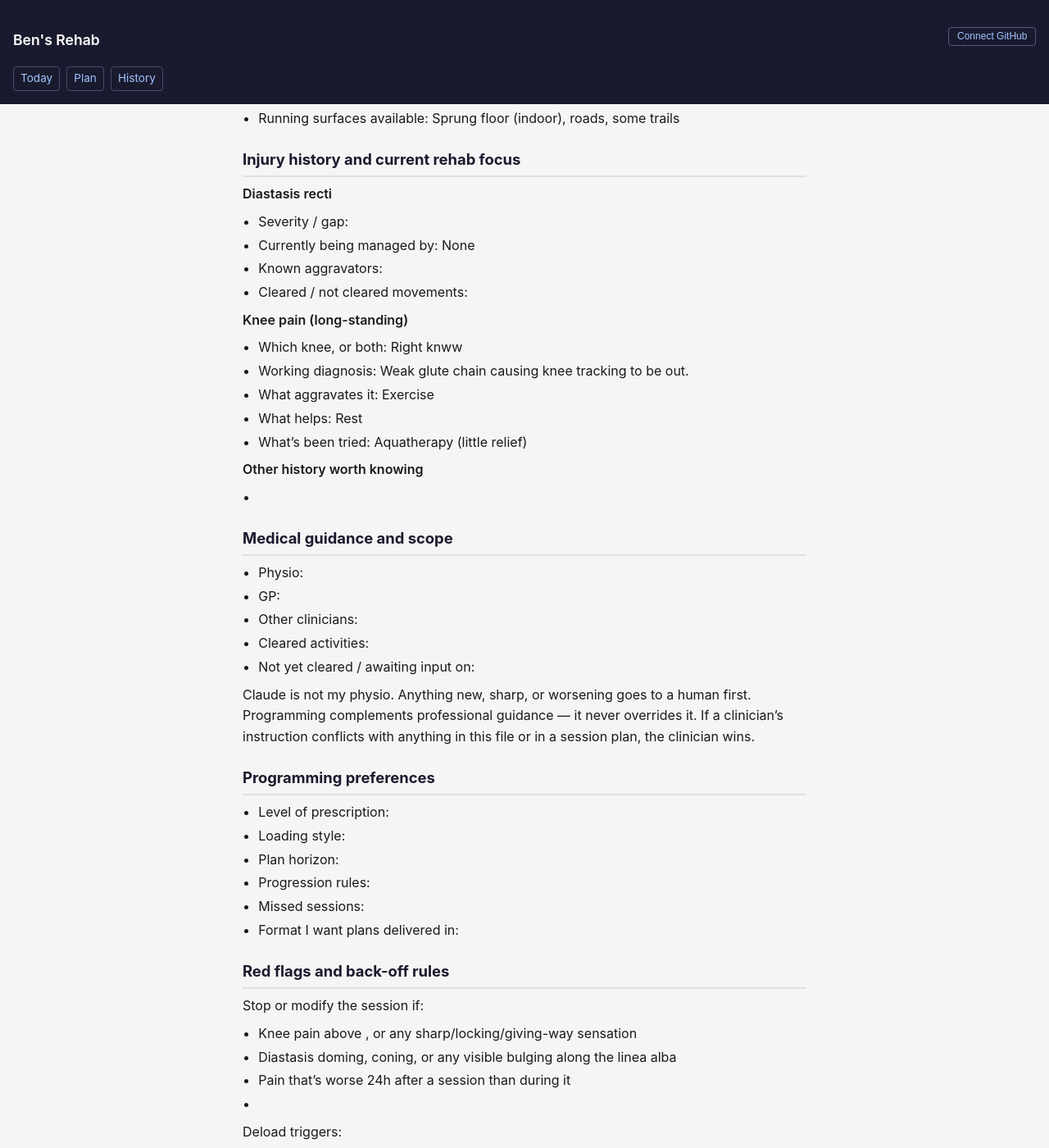
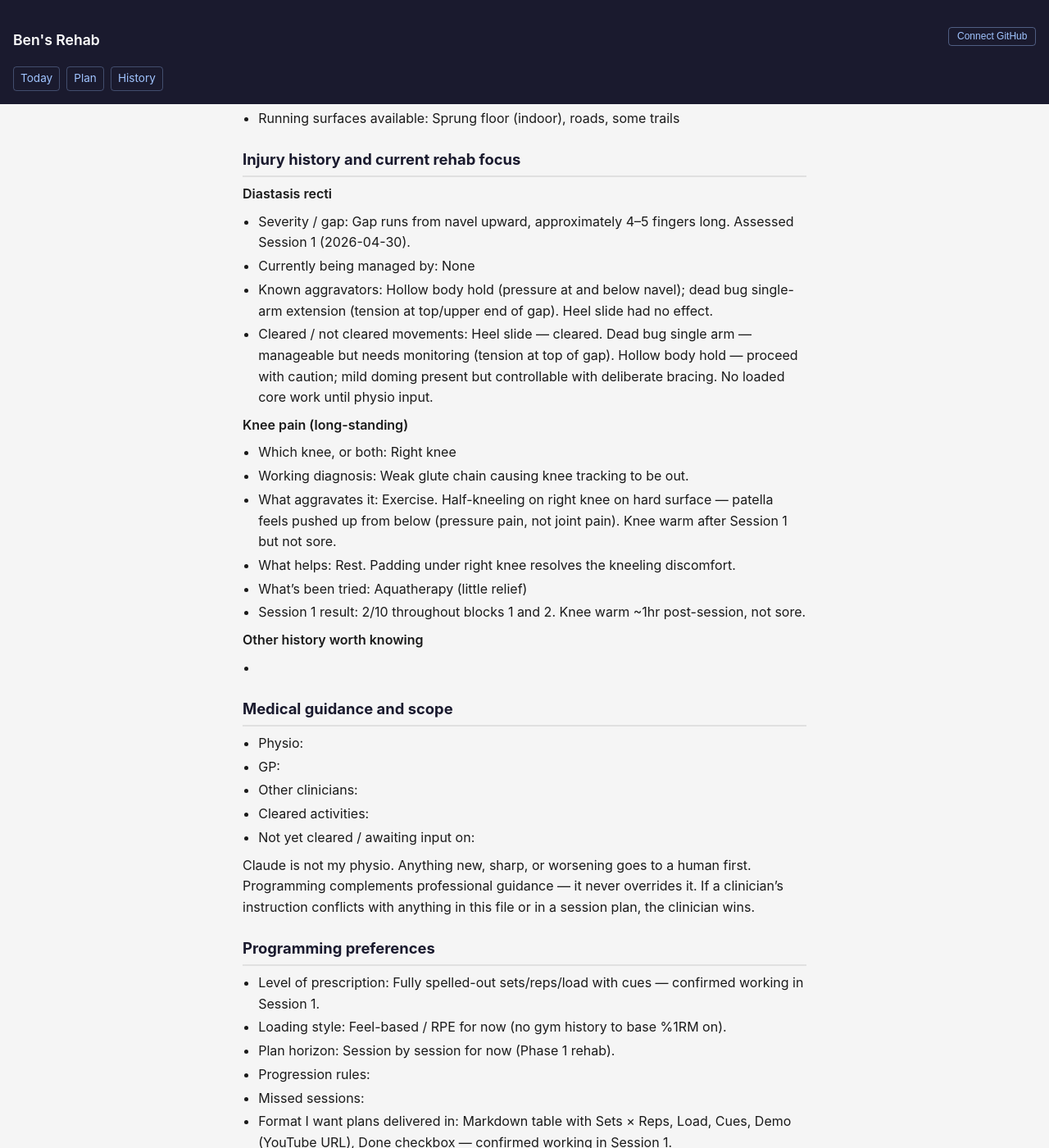
Before and after one commit to oharab/oharab.github.io, a Jekyll site: the page built from CLAUDE.md, in a window 1280 px wide and 1400 px high, scrolled down 3916 px. Shown: the whole window at 82% size. Built offline with Jekyll 4.4.1, drawn with Linux system fonts in a browser that asks for light colours; our own code applies the rules of GitHub Pages for plain Markdown files; some of the changed text lies outside the part shown.

Commit message:
feat: add session 2 and update baseline from session 1
- Update CLAUDE.md with diastasis gap location (navel upward, 4-5 fingers),
  known aggravators (hollow body, dead bug), and knee observations from session 1
- Fill in red flag threshold (knee > 3/10), programming preferences confirmed
- Update plan.md: sessions completed 1, short-term objectives status updated
- Add session 2 plan (2026-05-03): single-leg bridge progression, eccentric step-up,
  dead bug arm+leg intro, ring hang and support retry, half-kneeling cue for padding

```diff
--- a/CLAUDE.md
+++ b/CLAUDE.md
@@ -135,17 +135,18 @@ Gymnastics is not a standalone goal with a milestone. As the knee becomes more r
 ## Injury history and current rehab focus
 
 **Diastasis recti**
-- Severity / gap: <!-- placeholder -->
+- Severity / gap: Gap runs from navel upward, approximately 4–5 fingers long. Assessed Session 1 (2026-04-30).
 - Currently being managed by: None
-- Known aggravators: <!-- placeholder -->
-- Cleared / not cleared movements: <!-- placeholder -->
+- Known aggravators: Hollow body hold (pressure at and below navel); dead bug single-arm extension (tension at top/upper end of gap). Heel slide had no effect.
+- Cleared / not cleared movements: Heel slide — cleared. Dead bug single arm — manageable but needs monitoring (tension at top of gap). Hollow body hold — proceed with caution; mild doming present but controllable with deliberate bracing. No loaded core work until physio input.
 
 **Knee pain (long-standing)**
-- Which knee, or both: Right knww
-- Working diagnosis: Weak  glute chain causing knee tracking to be out.
-- What aggravates it: Exercise
-- What helps: Rest
+- Which knee, or both: Right knee
+- Working diagnosis: Weak glute chain causing knee tracking to be out.
+- What aggravates it: Exercise. Half-kneeling on right knee on hard surface — patella feels pushed up from below (pressure pain, not joint pain). Knee warm after Session 1 but not sore.
+- What helps: Rest. Padding under right knee resolves the kneeling discomfort.
 - What's been tried: Aquatherapy (little relief)
+- Session 1 result: 2/10 throughout blocks 1 and 2. Knee warm ~1hr post-session, not sore.
 
 **Other history worth knowing**
 - <!-- placeholder: old injuries, surgeries, anything else relevant -->
@@ -162,17 +163,17 @@ Claude is not my physio. Anything new, sharp, or worsening goes to a human first
 
 ## Programming preferences
 
-- Level of prescription: <!-- placeholder: spelled-out sets/reps/load, or framework with autoregulation? -->
-- Loading style: <!-- placeholder: RPE, %1RM, or feel-based -->
-- Plan horizon: <!-- placeholder: weekly block, daily as we go, etc. -->
+- Level of prescription: Fully spelled-out sets/reps/load with cues — confirmed working in Session 1.
+- Loading style: Feel-based / RPE for now (no gym history to base %1RM on).
+- Plan horizon: Session by session for now (Phase 1 rehab).
 - Progression rules: <!-- placeholder: e.g. "advance when X for two sessions in a row" -->
 - Missed sessions: <!-- placeholder: skip, shift, or compress -->
-- Format I want plans delivered in: <!-- placeholder: markdown table, prose, structured per-session, etc. -->
+- Format I want plans delivered in: Markdown table with Sets × Reps, Load, Cues, Demo (YouTube URL), Done checkbox — confirmed working in Session 1.
 
 ## Red flags and back-off rules
 
 Stop or modify the session if:
-- Knee pain above <!-- placeholder: e.g. 3/10 -->, or any sharp/locking/giving-way sensation
+- Knee pain above 3/10, or any sharp/locking/giving-way sensation
 - Diastasis doming, coning, or any visible bulging along the linea alba
 - Pain that's worse 24h after a session than during it
 - <!-- add others as they emerge -->
@@ -202,6 +203,6 @@ After each session I'll log:
 
 ## Current block
 
-- Phase: rehab / movement screen — pre-programming
-- This week: gathering baseline information and clinician input before the first programmed block
-- Recent changes:
+- Phase: rehab / movement screen — Session 1 complete
+- Sessions completed: 1
+- Recent changes: Session 1 (2026-04-30) completed. Baseline screen done. Knee held at 2/10. Diastasis aggravators mapped. Programming preferences confirmed. Placeholders updated.
```
Also changed, not shown: _sessions/2026-05-03-session-2.md (added, +105 -0 lines), plan.md (+8 -8 lines).
